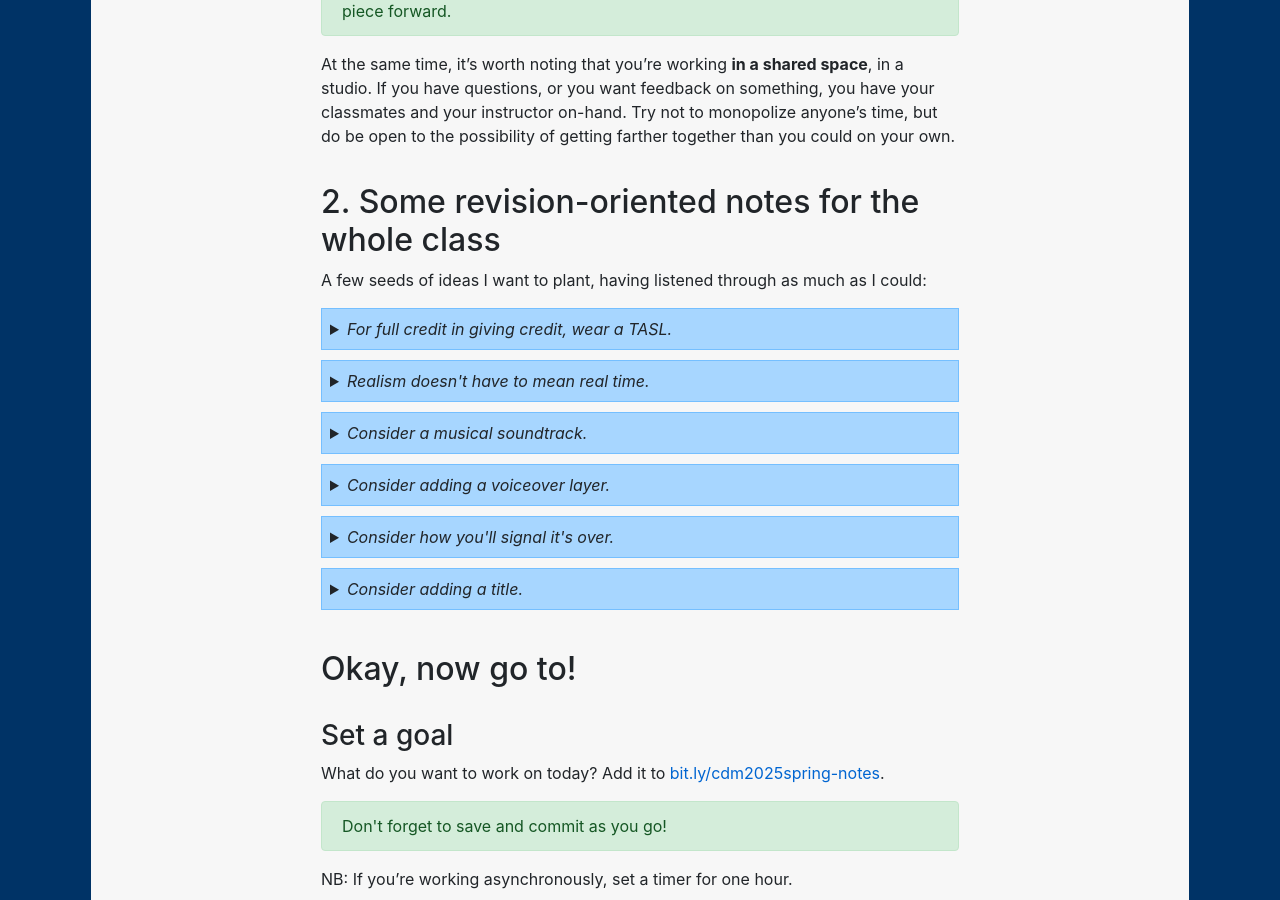
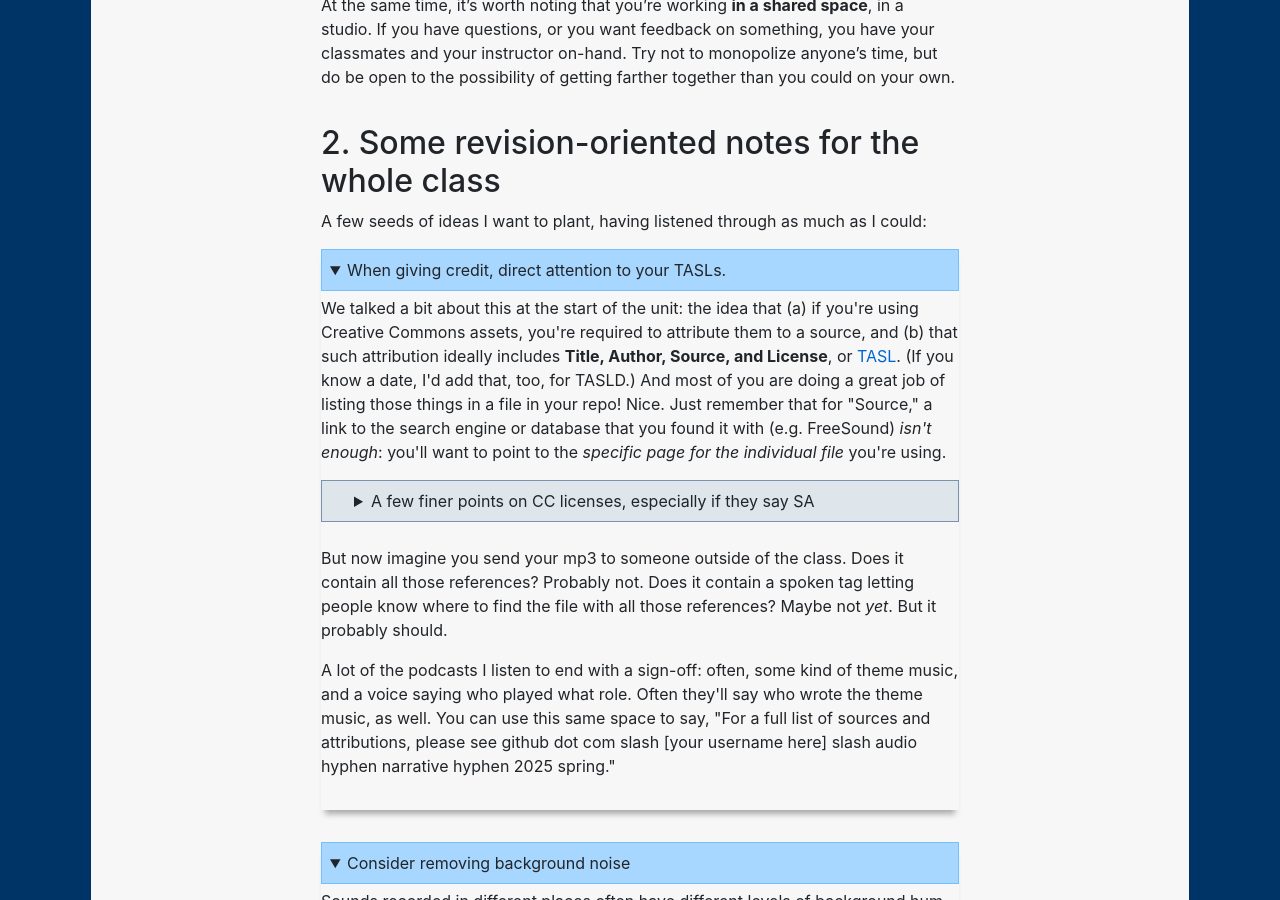
Before and after one commit to benmiller314/cdm2025spring, a Jekyll site: the page built from old-plans/lesson-08.md, in a window 1280 px wide and 900 px high, scrolled down 842 px. Built offline with Jekyll 4.4.1, drawn with Linux system fonts in a browser that asks for light colours; our own code applies the rules of GitHub Pages for plain Markdown files; some of the changed text lies outside the part shown.

Commit message:
updated for 2025spring

```diff
--- a/old-plans/lesson-08.md
+++ b/old-plans/lesson-08.md
@@ -1,21 +1,25 @@
 
 # Sound studio
 
-**Work to have done**:
-
-* Any remaining feedback from last class's workshop
-* Work in pursuit of a final audio narrative
-* Optionally, a short [blog post about possible futue audio projects]({{site.github.issues_url}})
+<section class="prereqs">
+    <details><summary><strong>Work to have achieved</strong></summary>
+        <ul>
+            <li>Any remaining feedback from last class's workshop</li>
+            <li>Work in pursuit of an audio narrative</li>
+            <li>Optionally, a short <a href="{{site.github.issues_url}}">blog post about possible future audio projects or revisions</a></li>
+        </ul>
+    </details>
+</section>
 
 **Plan for the day**:
 
 1. It's a studio day! You can choose what to do!
-2. But I do have some revision-oriented notes for the whole class
-3. Studio time
+2. But I do have some revision-oriented notes for the whole class (5-10 min)
+3. Studio time (50-60 min)
   - Make a plan
   - Execute it
   - Exit note
-4. Deadline reminders
+4. Reflection guidance / deadlines (10 min)
 
 ## 1. It's a studio day
 <div class="alert alert-success">
@@ -28,56 +32,69 @@ At the same time, it's worth noting that you're working **in a shared space**, i
 ## 2. Some revision-oriented notes for the whole class
 A few seeds of ideas I want to plant, having listened through as much as I could:
 
-<!-- NEW IN 2020:
-* endings
-* noise reduction
+<!-- 2025:
+* overall limiter
+* noise reduction and spectral editing
+* put credits in the audio itself – even if it's just a pointer to the repo
+* the limits of ShareAlike
 * consider voiceover – or re-recording muffled voices currently in background tracks
 -->
 
 
-<details><summary><em>For full credit in giving credit, wear a TASL.</em></summary>
-<p>Some folks have been asking about this, so I want to make sure I talk about it publicly: if you're using sounds someone else recorded, you do have to include enough information to recover where it came from. What information? Well, see <em>Writer/Designer</em> page 162 for the general case, but the <a href="https://wiki.creativecommons.org/wiki/Best_practices_for_attribution">Creative Commons' own recommendations</a> specifically recommends you remember the acronym <strong>TASL: Title, Author, Source, License</strong>. (If you know a date, I'd add that, too, for TASLD.) That linked CC page also includes a number of examples; let's look at one or two together!</p>
-<p>Of particular note: if you're using source material with a Creative Commons license, <strong>you do need to specify <em>which</em> license it uses</strong>: CC-BY, CC-BY-NC, etc. This is especially important for Share-Alike licenses (CC-BY-SA, etc), because they force you to use the same license and can therefore be in conflict with each other. You can add this information at the end of the audio file, like in Coffee Cart Conversations, or you can use that space after your narrative ends to point listeners toward a text file in your repository.</p>
-<p>Note as well that for "Source," a link to the search engine or database that you found it with (e.g. FreeSound) <em>isn't enough</em>: you'll want to point to the specific page for the individual file you're using.</p>
+<details open><summary>When giving credit, direct attention to your TASLs.</summary>
+    <p>We talked a bit about this at the start of the unit: the idea that (a) if you're using Creative Commons assets, you're required to attribute them to a source, and (b) that such attribution ideally includes <strong>Title, Author, Source, and License</strong>, or <a href="https://wiki.creativecommons.org/wiki/Best_practices_for_attribution">TASL</a>. (If you know a date, I'd add that, too, for TASLD.) And most of you are doing a great job of listing those things in a file in your repo! Nice. Just remember that for "Source," a link to the search engine or database that you found it with (e.g. FreeSound) <em>isn't enough</em>: you'll want to point to the <em>specific page for the individual file</em> you're using.</p>
+    <details><summary>A few finer points on CC licenses, especially if they say SA</summary>
+        <p>Remember that in-class quiz: if you're using source material with a Creative Commons license, <strong>you do need to specify <em>which</em> license it uses</strong>: CC-BY, CC-BY-NC, etc. This is especially important for Share-Alike licenses (CC-BY-SA, etc), because they force you to use the same license and can therefore be in conflict with each other.</p>
+        <p>And if you <em>are</em> using material with a Share-Alike license, make sure you license your project the same way! All you need to do is add a file called LICENSE.md to your repository, and add the HTML generated by <a href="https://chooser-beta.creativecommons.org/">https://chooser-beta.creativecommons.org/</a>.</p>
+    </details>
+    <p>But now imagine you send your mp3 to someone outside of the class. Does it contain all those references? Probably not. Does it contain a spoken tag letting people know where to find the file with all those references? Maybe not <em>yet</em>. But it probably should.</p>
+
+    <p>A lot of the podcasts I listen to end with a sign-off: often, some kind of theme music, and a voice saying who played what role. Often they'll say who wrote the theme music, as well. You can use this same space to say, "For a full list of sources and attributions, please see github dot com slash [your username here] slash audio hyphen narrative hyphen 2025 spring."</p>
 </details>
 
-
+<!--
 <details>
-<summary><em>Realism doesn't have to mean real time.</em></summary>
+<summary>Realism doesn't have to mean real time.</summary>
 <p>Silence, and sameness, sound a lot longer in playback than they do when you're recording them. Two seconds of nothing could be considered a Grand Pause. Think about how you would write a story with words: you wouldn't include every moment, every breath, every footstep; you'd just say, "The doorbell rang, and she opened the door." Similarly, in movies or TV, frequent cuts from one shot to another are the rule, and long takes are the exception. Feel free to elide some moments in time!</p>
 <p>In retrospect, the examples I gave you included more examples of continuous time unfolding than of sharp jumps. But if you're trying to cover a larger period than four minutes, it may well help to have discrete / abrupt changes of background noise, music, etc, to signal scene changes. (You can sometimes also time these background changes to align with foreground sounds, like doors closing, a coat zipping, etc.)</p>
 <p>And if you're worried about signaling how long something takes <em>within</em> a single scene, consider splitting a background track into two clips, sliding one underneath the other, and crossfading from an earlier to a later point in the same track. It works for dialogue as well as music!</p>
 </details>
-
-<!-- <details><summary><em>Differentiate using volume and left/right pan... but don't overdo it.</em></summary>
+ -->
+<!-- <details><summary>Differentiate using volume and left/right pan... but don't overdo it.</summary>
     <p>Many of you are doing smart work to differentiate foreground sounds from background, in part through "ducking" the background to a lower volume while keeping the sound going to provide depth. Similarly, many of you are doing smart work using left/right channels to differentiate speakers or to move things around the landscape.</p>
     <p>If you haven't yet tried either, go for it! The left/right channels are visible at the left of any track, as long as the track's tall enough. You can adjust the track's overall volume with the gain slider also located there. Alternately, you can use the Envelope Tool to reversibly change volume for just part of the track.</p>
     <p>Two caveats: First, if you're listening to someone way off to your left, you'll probably turn to face them, at least part of the way. So <em>you probably don't need to go all the way to 100% left or 100% right</em> when positioning human voices: try 50% and fine-tune from there.</p>
     <p>Second, one risk of layering sounds is "clipping," the kind of crackle or squeal you get if the sound level exceeds what the system can handle. This can especially happen as you layer these sounds together, or amplify them to bring them closer to the listener. If you notice any one waveform hitting the top of the track, or the overall volume going into the red during playback, you're "clipping" part of your sound. Try Effects > Clip Fix, which should give you a little more room.</p>
 </details> -->
 
-<!-- <details><summary><em>Aim to blend at most entrances and exits.</em></summary>
-
-<p>Sometimes, you really do want a sound to enter suddenly: a jump-scare, a bolt of lightning, a phone ringing. But more often, you want the new sound to feel like it's part of the same scene. Sounds recorded in different places often have different levels of background hum, which can make their entrances and exits feel more intrusive. You can mask this with fade-ins/outs, or try to <a href="https://fedoramagazine.org/audacity-quick-tip-quickly-remove-background-noise/">remove the background</a>. (That last is easiest if you recorded an extra second or two of "silence" before each take.)</p>
-
-<p>If you want to use music or another kind of background sound to cover transitions, try overlapping the fade-in with the existing scene so as to minimize dead air: at a low volume, the effect will be a more seamless / integrated transition.
-</p>
-</details>
--->
-
-<details><summary><em>Consider a musical soundtrack.</em></summary>
-<p>Even if your narrative takes place somewhere you wouldn't expect music to actually be audible, a low-key background soundtrack offers a lot of benefits: it covers transitions that would otherwise be silent; it masks differences in background noise across assets and thus helps them seem more like they belong together; and, as we noted when we started this unit, music is great a signaling (or shifting) emotional tone. </p>
-<p>Be sure to check out the <a href="../resources#sounds-and-music">Sounds and Music section</a> of the Resources page for tips on where to find openly licensed tracks you can use.</p>
+<details open><summary>Consider removing background noise</summary>
+    <p>Sounds recorded in different places often have different levels of background hum, which can make their entrances and exits feel more intrusive. You can mask this with fade-ins/outs – or you can try to <strong>remove the background</strong>.</p>
+    <p>Two options there: you can use Audacity's <strong>Noise Reduction</strong> effect (which is easiest if you recorded an extra second or two of "silence" before each take), or you can try to use the <strong>Spectral View</strong> to snip out particular pitches at particular times. Luckily, these are the first two tips in Mike Russell's <a href="https://www.youtube.com/watch?v=ox0NSwdOiyA">"10 Powerful Tips Every Audacity User Should Know"</a>. Well worth your time!</p>
 </details>
 
-<details><summary><em>Consider adding a voiceover layer.</em></summary>
-<p>Maybe I'm just getting old, but as I've puttered around various places by myself I've noticed that I don't stay silent: I mutter as I putter. Even if it's just short reactions to things I see ("nice!") or read ("really? <em>really</em>."), even if it's not actual words ("hmm."), I tend to narrate my day.</p>
-<p>All of which is to say, if your audio narrative takes your listeners along on a ride inside someone's head, but you haven't yet included any human voices, I'd at least give some thought to whether a word here or there might help. (Note that the voice doesn't have to exist in the same timestream as the events of the narrative: think about some of the retrospective commentary in <a href="https://training.npr.org/2015/10/30/six-npr-stories-that-breathe-life-into-neighborhood-scenes/">the NPR reading I had you do</a>, especially the pieces featuring Steve Inskeep and Robert Siegel.) Your narrative, that is, could also have a narrator.</p>
-<p>And if you like that idea, but don't want to deal with hearing your own voice recorded, consider swapping scripts with someone else in the class!</p>
+<details><summary>Consider volume limiters as well as relative volume.</summary>
+    <p>Many of you are doing smart work to differentiate foreground sounds from background, in part through "ducking" the background to a lower volume while keeping the sound going to provide depth. (If you're not, but you want to, look for it under Effects > Volume and Compression > Auto Duck.) But sometimes, there's just too much sound to hear clearly.</p>
+    <p>On the foreground side, one risk of recording original sounds is overloading the microphone, such that you get a kind of crackle or squeal as the sound level exceeds what the system can handle. If you notice this happening in one or two specific spots – you can look for places where the waveform hits the top of the track, or where the volume goes into the red – try Effects > Clip Fix, which should give you a little more room.</p>
+    <p>If each individual track is fine, and it's just the <em>sum total</em> mix that puts it over the top, you can apply a Limiter effect to the master track and it will auto-adjust the overall volume to a manageable level. Click the Effects button at the left of any track; you should see Master at the bottom.</p>
 </details>
 
+<details><summary>Consider a soundtrack.</summary>
+    <p>Even if your narrative takes place somewhere you wouldn't expect music to actually be audible, a low-key background soundtrack offers a lot of benefits: it covers transitions that would otherwise be silent; it masks differences in background noise across assets and thus helps them seem more like they belong together; and, as we noted when we started this unit, music is great at signaling (or shifting) emotional tone. And it doesn't have to be obtrusive: in most movies, you notice it more when there <em>isn't</em> music playing than when there is.</p>
+    <p>Be sure to check out the <a href="../resources#sounds-and-music">Sounds and Music section</a> of the Resources page for tips on where to find openly licensed tracks you can use, including some databases (such as the YouTube Audio Library) where you can search by mood.</p>
+</details>
 
-<!-- <details><summary><em>Consider adding a transcript.</em></summary>
+<details><summary>Consider adding a voiceover layer.</summary>
+    <p>Maybe I'm just getting old, but as I've puttered around various places by myself I've noticed that I don't stay silent: I mutter as I putter. Even if it's just short reactions to things I see ("nice!") or read ("really? <em>really</em>."), even if it's not actual words ("hmm."), I tend to narrate my day.</p>
+    <p>All of which is to say, if your audio narrative takes your listeners along on a ride inside someone's head, but you haven't yet included any human voices, I'd at least give some thought to whether a word here or there might help. (Note that the voice doesn't have to exist in the same timestream as the events of the narrative: think about some of the retrospective commentary in <a href="https://training.npr.org/2015/10/30/six-npr-stories-that-breathe-life-into-neighborhood-scenes/">the NPR reading I had you do</a>, especially the pieces featuring Steve Inskeep and Robert Siegel.) Your narrative, that is, could also have a narrator.</p>
+    <p>And if you like that idea, but don't want to deal with hearing your own voice recorded, consider swapping scripts with someone else in the class!</p>
+</details>
+
+<!-- <details><summary>Aim to blend at most clip entrances and exits</summary>
+    <p>Sometimes, you really do want a sound to enter suddenly: a jump-scare, a bolt of lightning, a phone ringing. But more often, you want the new sound to feel like it's part of the same scene. If you want to use music or another kind of background sound to cover transitions, try overlapping the fade-in with the existing scene so as to <strong>minimize dead air</strong>: at a low volume, the effect will be a more seamless / integrated transition.
+    </p>
+</details> -->
+
+<!-- <details><summary>Consider adding a transcript.</summary>
 
 <p>If you're working off of a script, as a number of you seem to be, please do consider turning it into a readable transcript you can place alongside the sound file: it's not only more accessible for the temporarily or permanently hearing-impaired, but it also makes your piece easier to search for (and within).</p>
 
@@ -86,31 +103,28 @@ A few seeds of ideas I want to plant, having listened through as much as I could
 <p>You access the transcript from the top of each full episode page, but you can jump to specific sections, or "acts," when choosing what to listen to.</p>
 </details> -->
 
-<details><summary><em>Consider how you'll signal it's over.</em></summary>
+<!--<details><summary>Consider how you'll signal it's over.</summary>
 <p>Endings are tricky. In an essay, I'd say they usually depend on beginnings: completing some thought you'd left open, or answering a question. In stories, there's often an epiphany (new insight) or a denouement, a return to a previous situation but with the characters' perspectives on it now changed. You can try those things with audio, too, but there are added elements: if you have music, you can make sure to "resolve" back into the root chord, or to complete a rhythmic sequence; if you have an ongoing event, you can fade out; if you have a surprise or joke ending, you can signal intentionality by muting almost all the backgrounds to draw attention to the one track that remains.</p>
 <p>There are lots of ways to do this. But if you're satisfied with the overall shape, endings are one place where you can put a little extra polish in!</p>
-</details>
+</details>-->
 
-<details><summary><em>Consider adding a title.</em></summary>
+<!-- <details><summary>Consider adding a title.</summary>
 <p>A title can provide a location, a clue, a genre, a commentary; it can make or unmake listener expectations. What will you call your audio narrative? Where will you let listeners know that name? (In the README? In a recorded introduction to the sound file itself, like on a podcast – either with or without a <a href="https://tvtropes.org/pmwiki/pmwiki.php/Main/TheTeaser?from=Main.ColdOpen">cold open</a>?)</p>
-</details>
+</details> -->
 
 
-<!-- <details>
-<summary><em>Consider volume.</em></summary>
-
-Many of you are doing smart work to differentiate foreground sounds from background, in part through "ducking" the background to a lower volume while keeping the sound going to provide depth. On the foreground side, one risk of recording original sounds is overloading the microphone, such that you get a kind of crackle or squeal as the sound level exceeds what the system can handle. If you notice this happening – you can look for places where the waveform hits the top of the track, or where the volume goes into the red – try Effects > Clip Fix, which should give you a little more room.
-</details> -->
 
 
 ## Okay, now go to!
 
 ### Set a goal
-What do you want to work on today? Add it to [bit.ly/cdm{{site.course.slugterm}}-notes](https://bit.ly/cdm{{site.course.slugterm}}-notes#heading=h.per3r4u03q50).
+What do you want to work on today? Add it to [bit.ly/cdm{{site.course.slugterm}}-notes](https://bit.ly/cdm{{site.course.slugterm}}-notes).
 <div class="alert alert-success">
 Don't forget to save and commit as you go!
 </div>
-NB: If you're working asynchronously, set a timer for one hour.
+<aside class="alert alert-white">
+NB: If you're working asynchronously, e.g. making up class because you were out sick, set a timer for one hour.
+</aside>
 
 ### Exit note
 When your time is up, return to the google doc and say how far you got / set new goals for the weekend.
@@ -122,13 +136,13 @@ When your time is up, return to the google doc and say how far you got / set new
 
 ## Homework for next time
 
-* Aiming for 11:59pm on Sunday, but definitely by Tuesday, **complete – at least for now – your audio narrative.** Your repository (on GitHub, ideally, or in a Box/OneDrive folder shared to me) should include:
+* Aiming for 11:59pm on Sunday, but definitely by Monday's class, **complete – at least for now – your audio narrative.** Your repository (on GitHub, ideally, or in a Box/OneDrive folder shared to me) should include:
    - Your most up-to-date layered Audacity project file (.aup3)
    - A flattened, playable export (.mp3)
    - A series, now, of screenshots showing your Audacity project in progress. (Think about what moments are worth remembering as you go: where did you level up, or realize something, or get stuck?)
-   - An updated set of credits (in their own file, or in the README) reflecting what you actually used, including documentation of any outside sources and your permission to use them (e.g. explicit licenses like CC – say which one – or fair use)
+   - An updated set of credits (in their own file or just the README) reflecting what you actually used, including documentation of any outside sources and your permission to use them (e.g. explicit licenses like CC – say which one – or fair use). If you use material with a ShareAlike license, add a LICENSE.md file with the matching license.
    - An updated README.md file introducing your soundscape narrative to a new audience. Give your piece a title! Make it something to live beyond this assignment, if you can. :¬)
-* By Tuesday's class, **write a prose reflection** that incorporates images from your feedback and screenshots of your Audacity project. As explained in the [prompt](https://github.com/benmiller314/audio-narrative-2023spring#deadlines-and-products), this should include:
+* By Monday's class, **write a prose reflection** that incorporates images from your feedback and screenshots of your Audacity project. As explained in the [prompt](https://github.com/benmiller314/audio-narrative-{{site.course.slugterm}}#deadlines-and-products), this should include:
    - At least 500 words
    - Your own assessment of how you met the baseline criteria and goals for the unit, as well as any aspirational criteria as appropriate
    - At least one screenshot of feedback you used (and please say how)
@@ -136,4 +150,4 @@ When your time is up, return to the google doc and say how far you got / set new
 * **Post your reflection** to the course site's [Issue queue]({{site.github.issues_url}}), to make it easier to embed images.
    - If you want to then copy the source code into a file in your repo called reflections.md, I won't stop you!
    - If you feel strongly that you'd rather keep your reflection private, you can email it to me instead. But my default assumption is that we learn from each other as much as from ourselves, so I hope you can find a way to write publicly about your experience with this project.
-* Relatedly: Want to see a sample reflection? You could do worse than to look at [Fatema Quaid's](https://github.com/benmiller314/cdm2019fall/issues/3#issuecomment-534351121) notes on "A Haunted Halt" or [Tyller Barner's](https://github.com/pitt-cdm/miller2019spring/issues/2#issuecomment-460512213) on "Coffee Cart Conversations." (I would point out, though, that Barner's is more than three times the minimum length. That's not necessary, or expected! But you can treat that as a maximal vision of what you *might* include.)
+* Relatedly: Want to see a sample reflection? You could do worse than to look at the reflections by the creators of the samples you've already heard, e.g. [Fatema Quaid's](https://github.com/benmiller314/cdm2019fall/issues/3#issuecomment-534351121) retelling of her process on "A Haunted Halt", [Jackie Joo's](https://github.com/benmiller314/cdm2021spring/issues/5#issuecomment-780070186) detailed breakdown of techniques on "Come Over for Dinner", or [Ben Adams's](https://github.com/benmiller314/cdm2023spring/issues/6#issuecomment-1421109922) structured assessment of "Spent on a Rainy Day." I would point out, though, that these are all significantly longer the minimum length. That's not necessary, or expected! But you might treat them as a maximal vision of what you *could* include.
```
